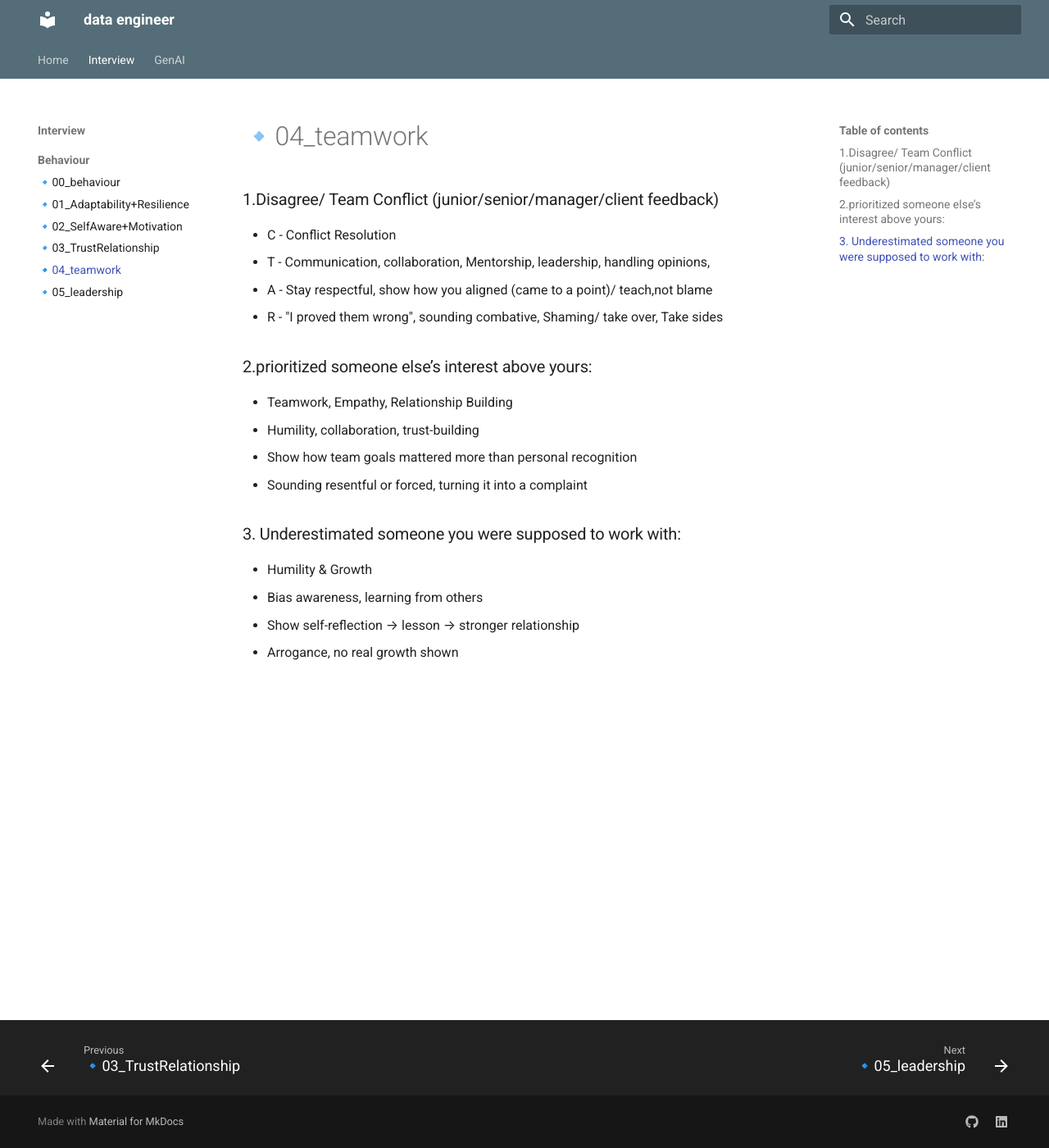
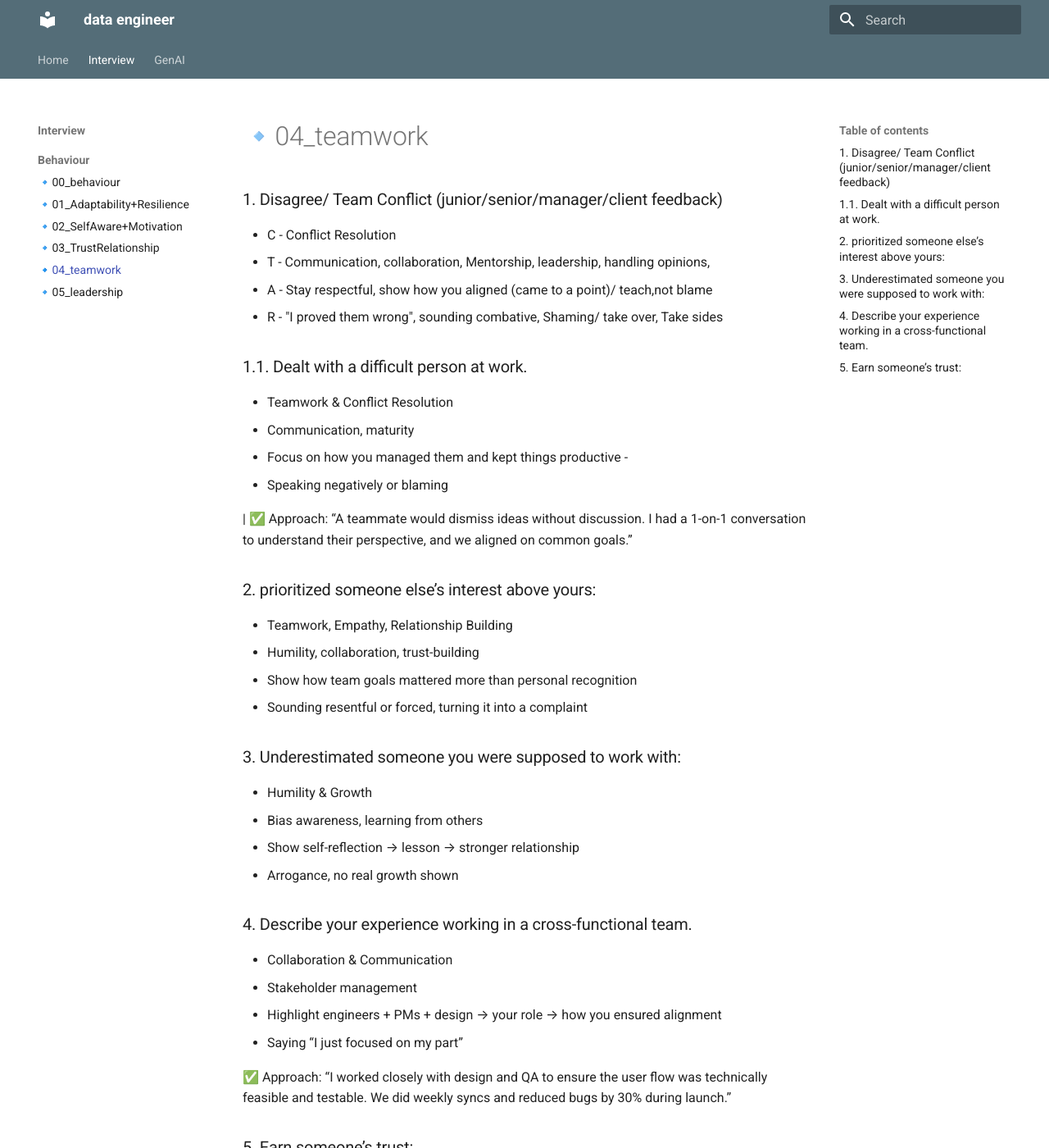
Before and after one commit to Manisha-sharda-Prasad/python-backend, an MkDocs documentation site: the page built from docs/interview/behaviour/04_Teamwork & Collaboration.md, in a window 1280 px wide and 1400 px high. Shown: the whole window at 82% size. Built offline with MkDocs 1.6.1 and Material for MkDocs 9.7.7, drawn with Linux system fonts in a browser that asks for light colours; some of the changed text lies outside the part shown.

Commit message:
behaviour

```diff
--- a/docs/interview/behaviour/04_Teamwork & Collaboration.md
+++ b/docs/interview/behaviour/04_Teamwork & Collaboration.md
@@ -1,10 +1,19 @@
-### 1.Disagree/ Team Conflict (junior/senior/manager/client feedback)
+### 1. Disagree/ Team Conflict (junior/senior/manager/client feedback)
 - C - Conflict Resolution
 - T - Communication, collaboration, Mentorship, leadership, handling opinions,
 - A - Stay respectful, show how you aligned	(came to a point)/ teach,not blame
 - R - "I proved them wrong", sounding combative, Shaming/ take over, Take sides
 
-### 2.prioritized someone else’s interest above yours:
+### 1.1. Dealt with a difficult person at work.
+- Teamwork & Conflict Resolution
+- Communication, maturity
+- Focus on how you managed them and kept things productive -
+- Speaking negatively or blaming
+
+| ✅ Approach: “A teammate would dismiss ideas without discussion.
+I had a 1-on-1 conversation to understand their perspective, and we aligned on common goals.”
+
+### 2. prioritized someone else’s interest above yours:
 - Teamwork, Empathy, Relationship Building
 - Humility, collaboration, trust-building
 - Show how team goals mattered more than personal recognition
@@ -15,3 +24,18 @@
 - Bias awareness, learning from others
 - Show self-reflection → lesson → stronger relationship
 - Arrogance, no real growth shown
+
+### 4. Describe your experience working in a cross-functional team.
+- Collaboration & Communication
+- Stakeholder management
+- Highlight engineers + PMs + design → your role → how you ensured alignment
+- Saying “I just focused on my part”
+
+ ✅ Approach: “I worked closely with design and QA to ensure the user flow was technically feasible and testable.
+ We did weekly syncs and reduced bugs by 30% during launch.”
+
+### 5.  Earn someone’s trust:
+- C - Trust & Relationship Building
+- T - Emotional intelligence, persistence
+- A - Conflict or doubt → actions → trust built over time
+- R - Manipulative behavior, expecting instant trust
```
Also changed, not shown: docs/interview/behaviour/01_Adaptability+Resilience.md (+9 -0 lines), docs/interview/behaviour/02_SelfAware&Motivation.md (+9 -0 lines), docs/interview/behaviour/03_TrustRelationship.md (deleted, +0 -6 lines), docs/interview/behaviour/06_Problem Solving & Judgment.md (+16 -1 lines), docs/interview/behaviour/07_Innovation & Initiative.md (+16 -0 lines), docs/interview/behaviour/00_behaviour.md (deleted), docs/interview/behaviour/10_ Learning & Growth.md (line endings or trailing spaces).
